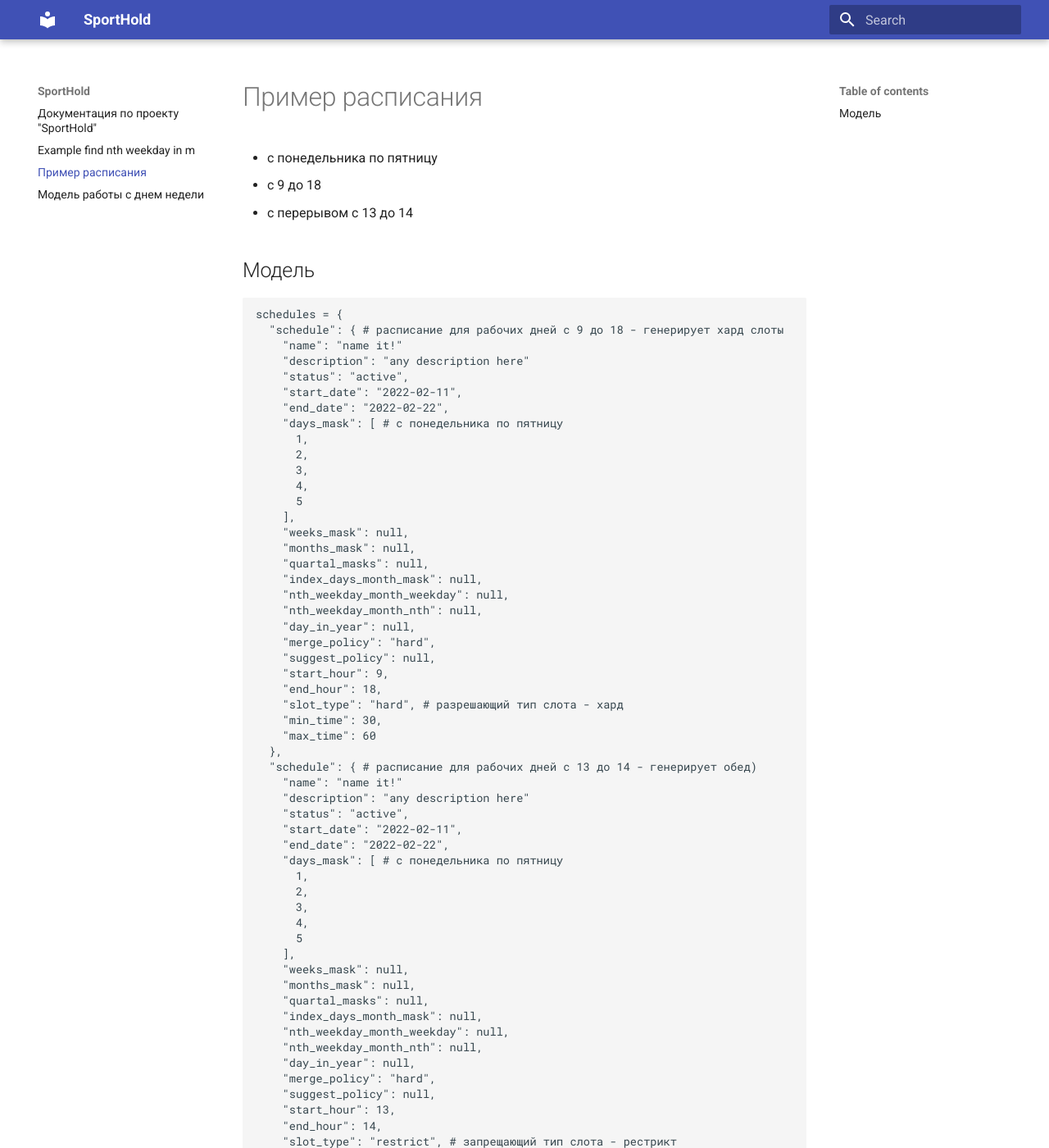
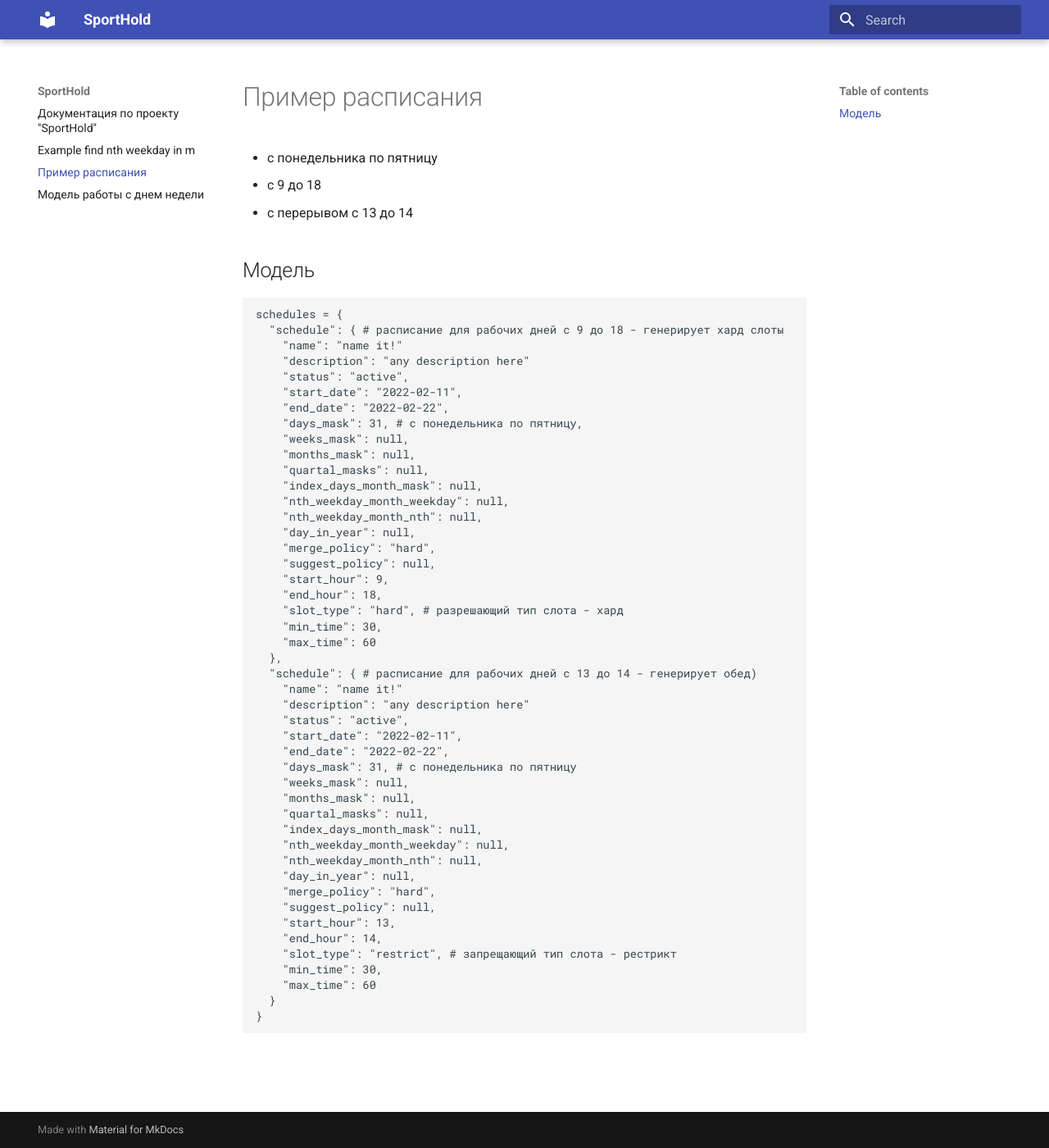
Before and after one commit to JohanHelm/SportHold, an MkDocs documentation site: the page built from docs/example_schedule.md, in a window 1280 px wide and 1400 px high. Shown: the whole window at 82% size. Built offline with MkDocs 1.6.1 and Material for MkDocs 9.7.7, drawn with Linux system fonts in a browser that asks for light colours; some of the changed text lies outside the part shown.

```diff
--- a/docs/example_schedule.md
+++ b/docs/example_schedule.md
@@ -14,13 +14,7 @@
     "status": "active",
     "start_date": "2022-02-11",
     "end_date": "2022-02-22",
-    "days_mask": [ # с понедельника по пятницу
-      1,
-      2,
-      3,
-      4,
-      5
-    ],
+    "days_mask": 31, # с понедельника по пятницу,
     "weeks_mask": null,
     "months_mask": null,
     "quartal_masks": null,
@@ -42,13 +36,7 @@
     "status": "active",
     "start_date": "2022-02-11",
     "end_date": "2022-02-22",
-    "days_mask": [ # с понедельника по пятницу
-      1,
-      2,
-      3,
-      4,
-      5
-    ],
+    "days_mask": 31, # с понедельника по пятницу
     "weeks_mask": null,
     "months_mask": null,
     "quartal_masks": null,
```
Also changed, not shown: 1 other file.
